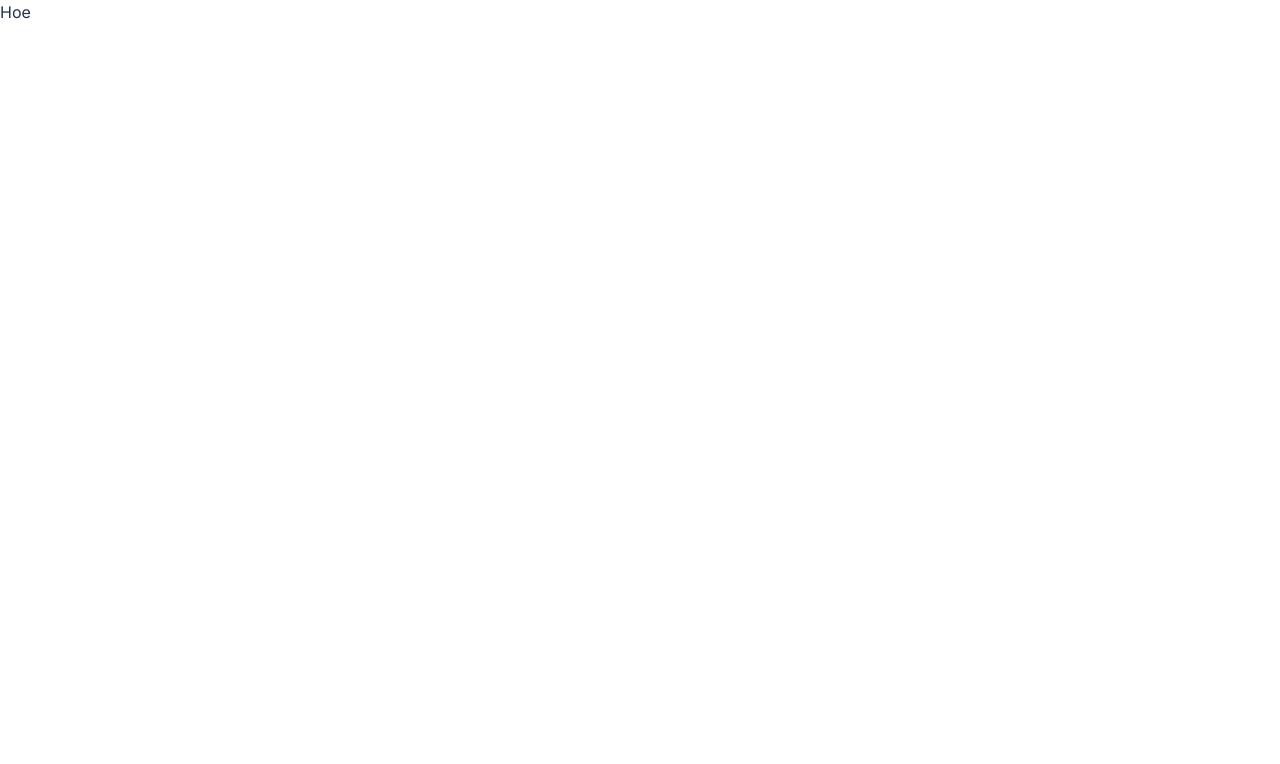
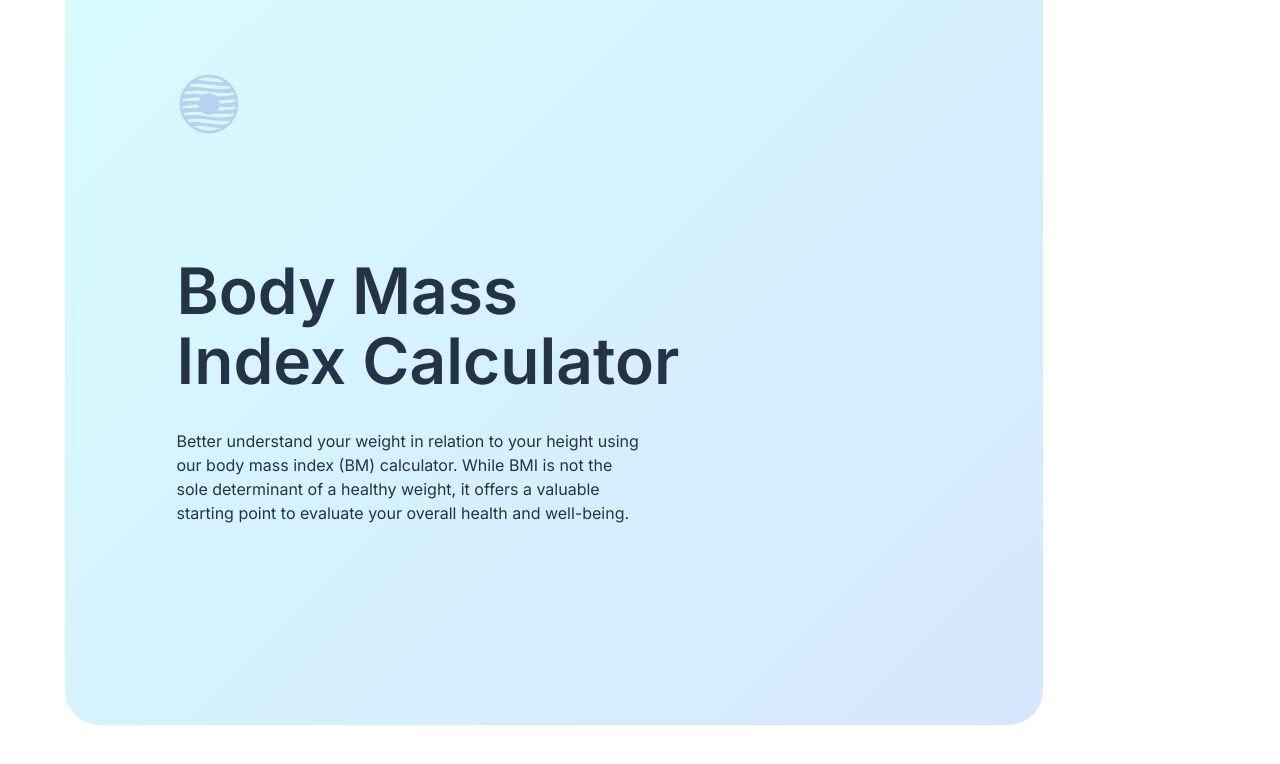
Before and after one commit to mgalvizo/bmi-calculator-source, a React (Vite) app: page / in a window 1280 px wide. Shown: the top 764 px of the page. Built offline with nearby package versions, Linux system fonts and the light colour scheme.

Commit message:
add header content and styles

```diff
--- a/src/App.tsx
+++ b/src/App.tsx
@@ -1,10 +1,29 @@
 import GlobalStyle from './components/styled/GlobalStyles.styled';
+import Header from './components/UI/Header.tsx';
+import Logo from './assets/logo.svg';
 
 const App = () => {
     return (
         <>
             <GlobalStyle />
-            Hoe
+            <Header>
+                <div className="component__content">
+                    <div className="gradient__container">
+                        <img className="logo" src={Logo} alt="Website logo" />
+                        <h1>
+                            <span>Body Mass</span>
+                            <span>Index Calculator</span>
+                        </h1>
+                        <p>
+                            Better understand your weight in relation to your
+                            height using our body mass index (BM) calculator.
+                            While BMI is not the sole determinant of a healthy
+                            weight, it offers a valuable starting point to
+                            evaluate your overall health and well-being.
+                        </p>
+                    </div>
+                </div>
+            </Header>
         </>
     );
 };
--- /dev/null
+++ b/src/components/UI/Header.tsx
@@ -0,0 +1,12 @@
+import { ReactNode } from 'react';
+import StyledHeader from '../styled/Header.styled';
+
+interface HeaderProps {
+    children?: ReactNode;
+}
+
+const Header = ({ children }: HeaderProps) => {
+    return <StyledHeader className="component">{children}</StyledHeader>;
+};
+
+export default Header;
--- a/src/components/styled/GlobalStyles.styled.ts
+++ b/src/components/styled/GlobalStyles.styled.ts
@@ -16,10 +16,15 @@ const GlobalStyle = createGlobalStyle`
     --white: #fff;
     --black: #000;
     --borders: #d8e2e7;
+    --light-blue: #d6e6fe;
     --gradient: linear-gradient(315deg, #d6e6fe 0%, #d6fcfe 100%);
     /* HEADINGS */
+    --heading-s-fsz: 2rem;
+    --heading-m-fsz: 2.4rem;
+    --heading-l-fsz: 4.8rem;
     --heading-xl-fsz: 6.4rem;
-    --heading-xl-lht: 1.1;
+    --heading-lht: 1.1;
+    --heading-weight: 600;
     /* SPACING */
     --web-padding-xs: 4px;
     --web-padding-s: 8px;
@@ -115,14 +120,14 @@ button {
     clip: rect(1px, 1px, 1px, 1px);
 }
 
-.stripe {
+.component {
     width: 100%;
     display: flex;
     justify-content: center;
     flex-wrap: wrap;
     flex-direction: row;
 
-    .stripe__content {
+    .component__content {
         flex-basis: var(--max-content-width);
     }
 }
--- /dev/null
+++ b/src/components/styled/Header.styled.ts
@@ -0,0 +1,69 @@
+import styled from 'styled-components';
+
+const StyledHeader = styled.header`
+    .component__content {
+        flex-basis: var(--max-design-width);
+    }
+
+    .gradient__container {
+        padding-top: var(--web-padding-xl);
+        padding-bottom: calc(var(--web-padding-xl2) * 5 + var(--web-padding-m));
+        background-color: var(--light-blue);
+        background-image: var(--gradient);
+        border-bottom-left-radius: var(--border-rad);
+        border-bottom-right-radius: var(--border-rad);
+        text-align: center;
+    }
+
+    .logo {
+        margin-bottom: var(--web-margin-l);
+    }
+
+    h1 {
+        font-size: var(--heading-l-fsz);
+        font-weight: var(--heading-weight);
+        line-height: var(--heading-lht);
+        margin-bottom: var(--web-margin-l);
+
+        span {
+            display: block;
+        }
+    }
+
+    // 768px
+    @media only screen and (min-width: 48em) {
+        .gradient__content {
+            padding-bottom: calc(var(--web-padding-xl2) * 8);
+        }
+    }
+
+    // 1232px
+    @media only screen and (min-width: 77em) {
+        padding-left: var(--web-padding-l);
+
+        .gradient__container {
+            max-width: 978px;
+            padding-top: calc(var(--web-padding-xl2) + var(--web-padding-xl));
+            padding-bottom: calc(var(--web-margin-xl2) * 5);
+            padding-left: calc(
+                (var(--web-padding-xl2) * 2) + var(--web-padding-xl)
+            );
+            text-align: left;
+        }
+
+        .logo {
+            margin-bottom: calc(var(--web-margin-xl2) * 3);
+        }
+
+        h1 {
+            font-size: var(--heading-xl-fsz);
+            margin-bottom: var(--web-margin-xl);
+        }
+
+        p {
+            max-width: 465px;
+        }
+    }
+`;
+
+export default StyledHeader;
```
